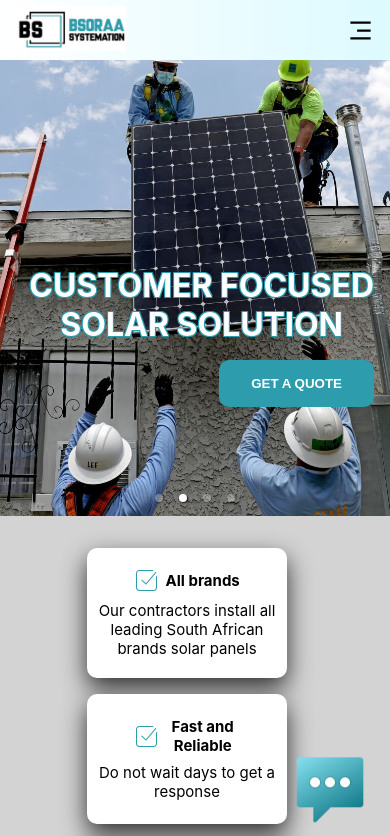
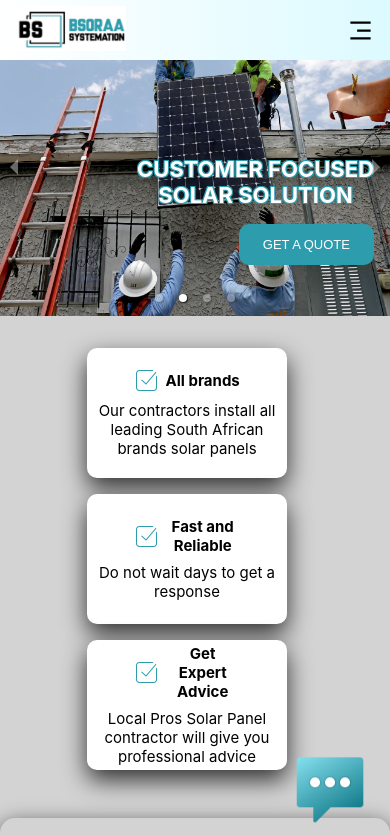
Before and after one commit to NK-William/BSORAA-Systemation, a React (Create React App) app: page / in a window 390 px wide. Shown: the top 836 px of the page. Built offline with nearby package versions, Linux system fonts and the light colour scheme.

Commit message:
Submit and header view responsiveness

```diff
--- a/src/components/button/button.css
+++ b/src/components/button/button.css
@@ -16,3 +16,19 @@
   background-color: var(--color-primary-dark);
   opacity: 0.8;
 }
+
+@media (max-width: 550px) {
+  .button__container button{
+    font-weight: 500;
+    font-size: 14px;
+    padding: 0.8rem 1.5rem;
+  }
+}
+
+@media (max-width: 410px) {
+  .button__container button{
+    font-weight: 500;
+    font-size: 13px;
+    padding: 0.8rem 1.5rem;
+  }
+}
--- a/src/containers/header/header.css
+++ b/src/containers/header/header.css
@@ -33,3 +33,31 @@
     -1px 1px 0 var(--color-primary), 1px 1px 0 var(--color-primary);
   margin-bottom: 1rem;
 }
+
+@media (max-width: 800px) {
+  .banner__image-container img {
+  height: 350px;
+  }
+
+  .header__banner-text__container{
+    height: 180px;
+  }
+
+  .header__banner-text__container h1 {
+    font-size: 30px;
+  }
+}
+
+@media (max-width: 550px) {
+  .banner__image-container img {
+  height: 300px;
+  }
+
+  .header__banner-text__container{
+    height: 160px;
+  }
+
+  .header__banner-text__container h1 {
+    font-size: 22px;
+  }
+}
--- a/src/index.css
+++ b/src/index.css
@@ -21,7 +21,7 @@ code {
   --section-horizontal-padding: 10rem;
 }
 
-@media (max-width: 1160px) {
+@media (max-width: 1250px) {
   :root {
     --section-horizontal-padding: 5rem;
   }
```
Also changed, not shown: 2 other files (tests, documents, lock files or other folders).
